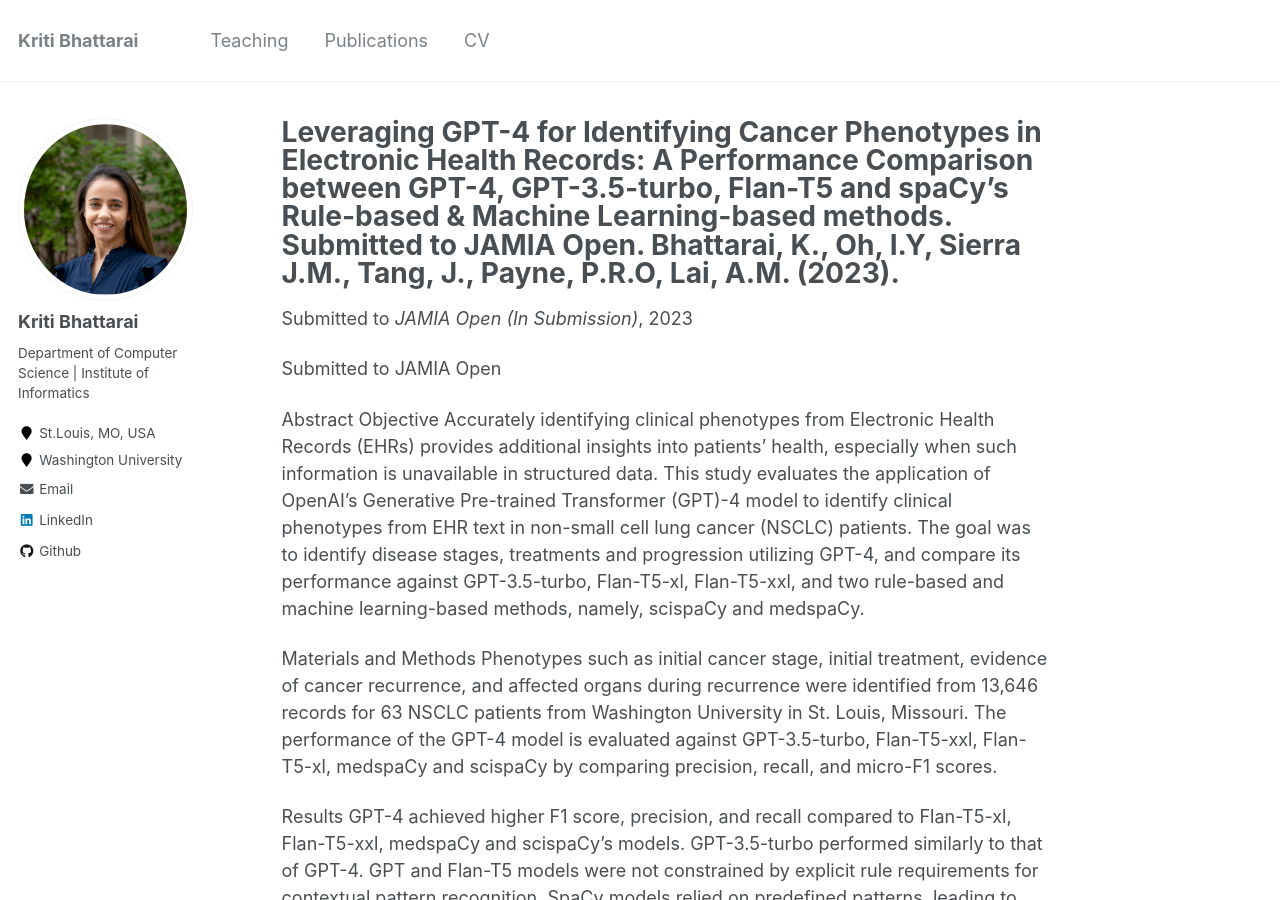
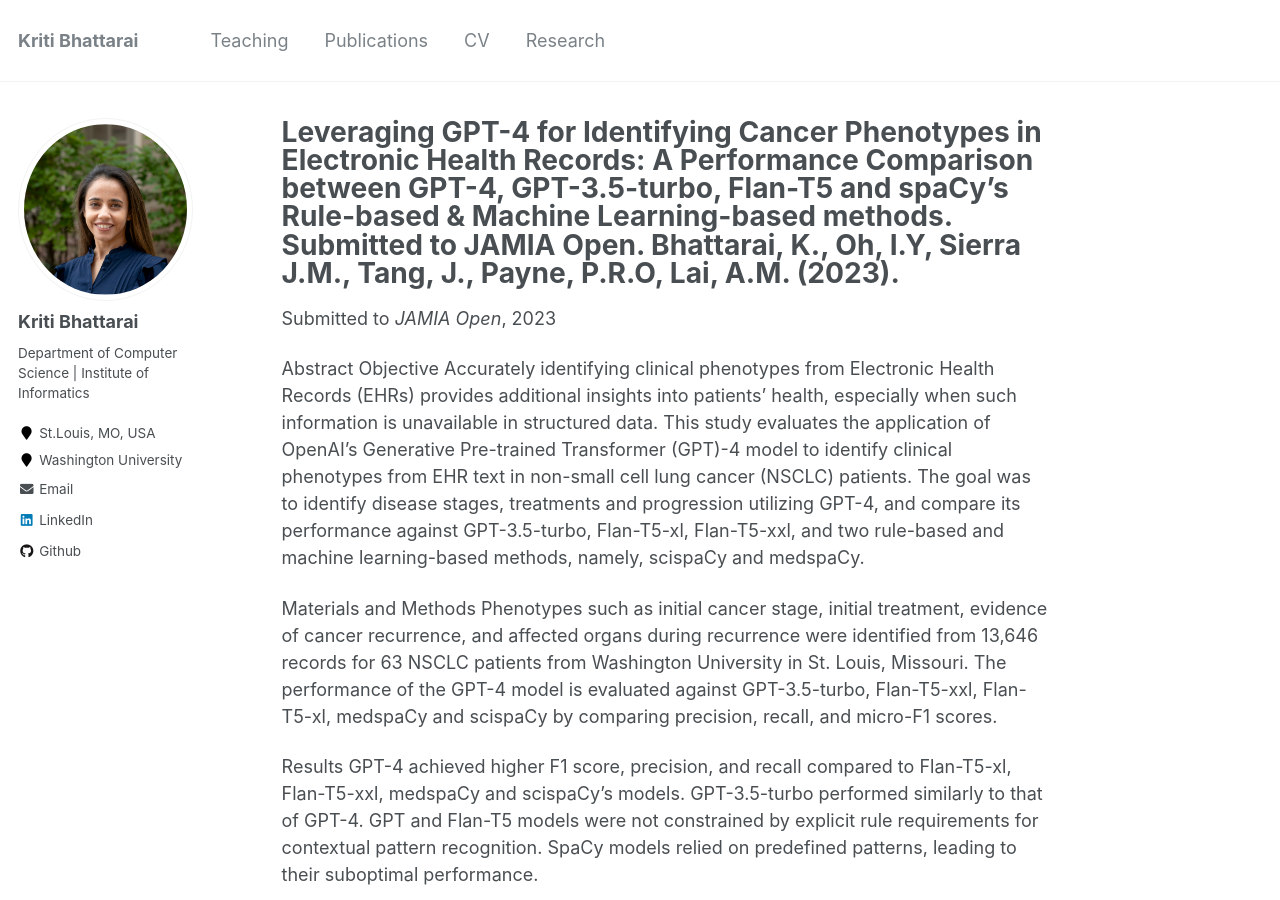
Before and after one commit to kritibhattarai23/kritibhattarai23.github.io, a Jekyll site: the page built from _publications/bibliography-1.md, in a window 1280 px wide and 900 px high. Built offline with Jekyll 4.4.1, drawn with Linux system fonts in a browser that asks for light colours.

Commit message:
new page

```diff
--- a/_data/navigation.yml
+++ b/_data/navigation.yml
@@ -1,7 +1,6 @@
 # main links links
 main:
-  #- title: "Research"
-   # url: /research/
+
 
   - title: "Teaching"
     url: /teaching/
@@ -12,6 +11,8 @@ main:
   - title: "CV"
     url: /cv/
 
+  - title: "Research"
+    url: /research/
 
 
 #   - title: "Portfolio"
--- a/_publications/bibliography-1.md
+++ b/_publications/bibliography-1.md
@@ -4,11 +4,10 @@ title: "Leveraging GPT-4 for Identifying Cancer Phenotypes in Electronic Health
 collection: publications
 permalink: /publication/bibliography-1
 date: 2023-5-1
-venue: 'JAMIA Open (In Submission)'
+venue: 'JAMIA Open'
 
 paperurl: 'https://www.biorxiv.org/content/10.1101/2023.09.27.559788v2'
 ---
-Submitted to JAMIA Open
 
 Abstract
 Objective Accurately identifying clinical phenotypes from Electronic Health Records (EHRs) provides additional insights into patients’ health, especially when such information is unavailable in structured data. This study evaluates the application of OpenAI’s Generative Pre-trained Transformer (GPT)-4 model to identify clinical phenotypes from EHR text in non-small cell lung cancer (NSCLC) patients. The goal was to identify disease stages, treatments and progression utilizing GPT-4, and compare its performance against GPT-3.5-turbo, Flan-T5-xl, Flan-T5-xxl, and two rule-based and machine learning-based methods, namely, scispaCy and medspaCy.
```
Also changed, not shown: 1 other file.
